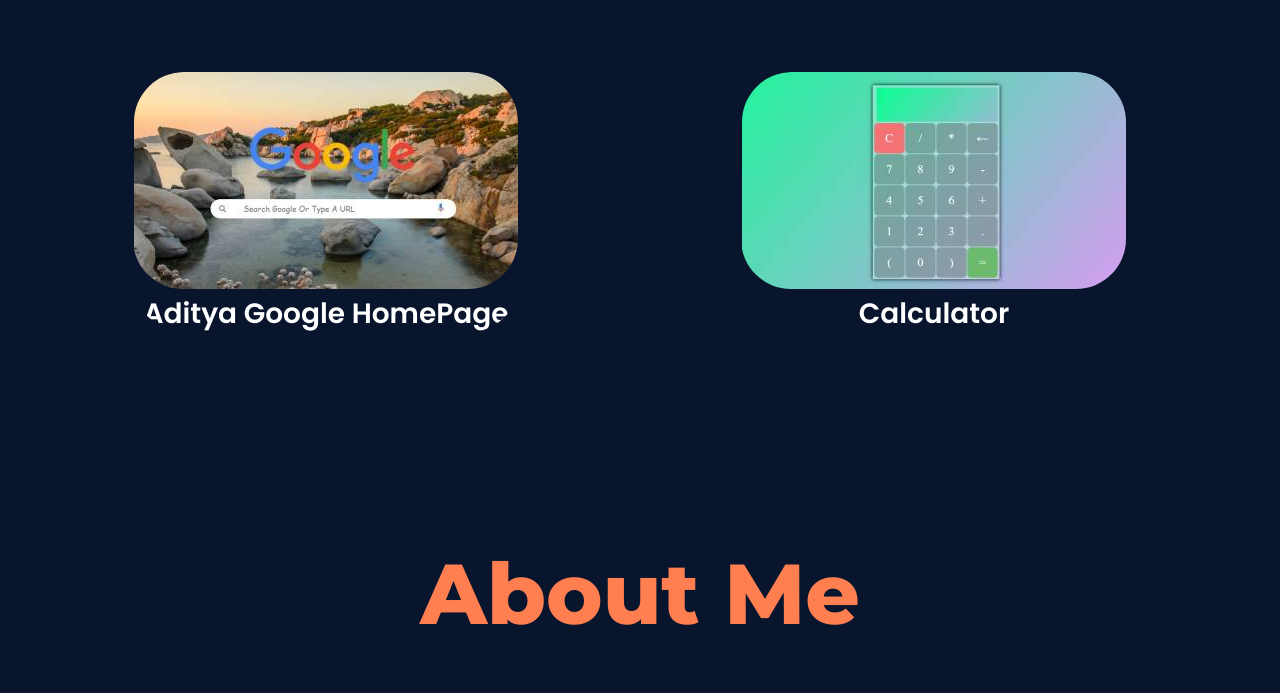
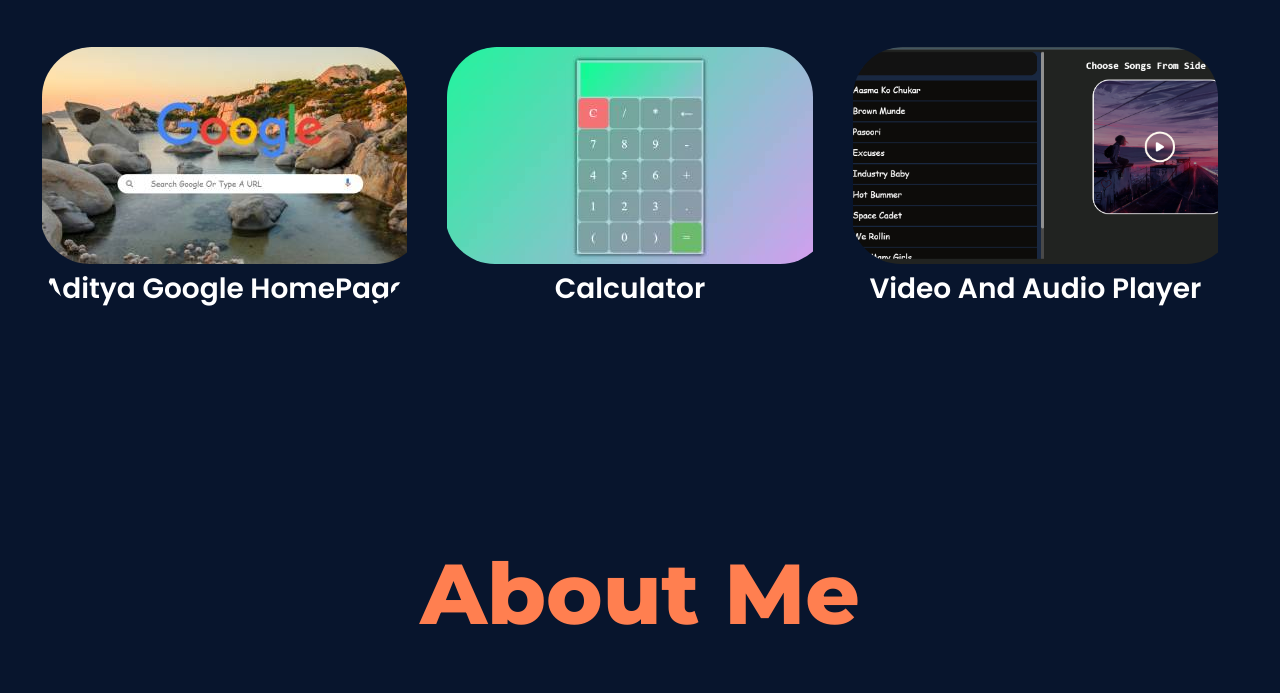
Before and after one commit to AdityaBhati1/HomePage, a plain HTML site: page index.html in a window 1280 px wide. Shown: the part 3495-4188 px from the top of the page. Drawn offline with Linux system fonts and the light colour scheme; a web font is replaced by a local one.

Commit message:
Update index.html

```diff
--- a/index.html
+++ b/index.html
@@ -133,14 +133,19 @@
 	</div>
 </div>
 	<div class="row">
-	<div class="col" style="width: 385px; margin: auto;">
+	<div class="col" style="width: 385px;">
 			<a href="https://adityabhati1.github.io/GoogleHomePage/"><img src="19.jpg" >
 			<p> Aditya Google HomePage <br><span style="color: #f06529;">HTML</span>, <span style="color: #2965f1;">CSS</span> <br>And <span style="color: #F0DB4F;">JavaScript</span></p>
 		</a>
 	</div>
-	<div class="col" style="width: 385px; margin: auto;">
+	<div class="col" style="width: 385px;">
 			<a href="https://adityabhati1.github.io/JsCalc/"><img src="20.jpg" >
 			<p> Calculator <br><span style="color: #f06529;">HTML</span>, <span style="color: #2965f1;">CSS</span> <br>And <span style="color: #F0DB4F;">JavaScript</span></p>
+		</a>
+	</div>
+	<div class="col" style="width: 385px;">
+			<a href="https://adityabhati1.github.io/VideoAndAudioPlayer/"><img src="21.jpg" >
+			<p> Video And Audio Player <br><span style="color: #f06529;">HTML</span>, <span style="color: #2965f1;">CSS</span> <br>And <span style="color: #F0DB4F;">JavaScript</span></p>
 		</a>
 	</div>
 </div>
```
